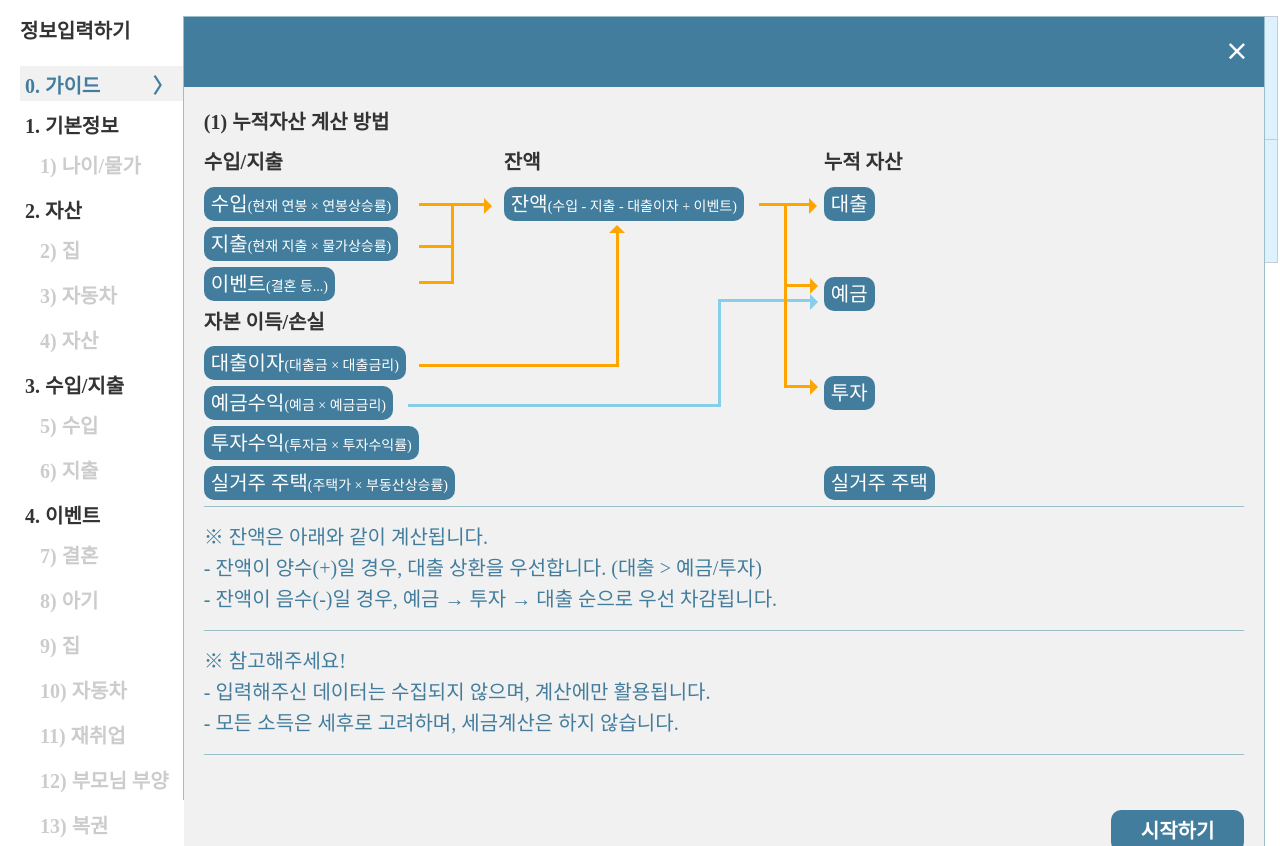
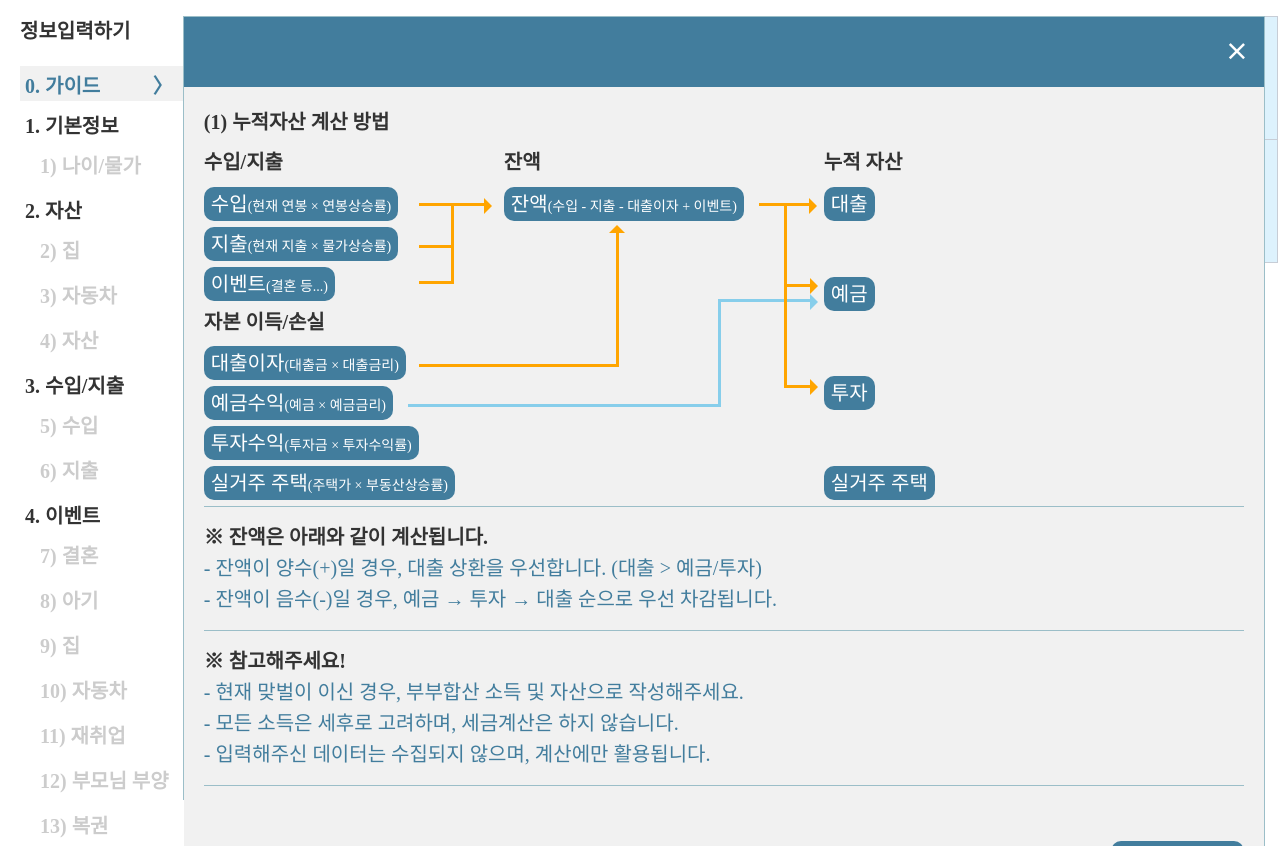
Before and after one commit to dnjseogns/cashflow, a React (Vite) app: page / in a window 1280 px wide. Both pictures are taken after a click on the button "100세까지 현금흐름 계산하기". Built offline with nearby package versions, Linux system fonts and the light colour scheme; a web font is replaced by a local one.

Commit message:
[FIX] 가이드 수정

```diff
--- a/src/components/cashflow/survey/GuideSurvey.jsx
+++ b/src/components/cashflow/survey/GuideSurvey.jsx
@@ -45,14 +45,15 @@ function GuideSurvey ({completeBtnClickCnt, commonCompleteLogic}){
                 {/*잔액 화살표3*/}
             </div>
             <div>
-                <p className='note'>※ 잔액은 아래와 같이 계산됩니다.</p>
+                <p className='question'>※ 잔액은 아래와 같이 계산됩니다.</p>
                 <p className='note'>- 잔액이 양수(+)일 경우, 대출 상환을 우선합니다. (대출 &gt; 예금/투자)</p>
                 <p className='note'>- 잔액이 음수(-)일 경우, 예금 → 투자 → 대출 순으로 우선 차감됩니다.</p>
             </div>
             <div>
-                <p className='note'>※ 참고해주세요!</p>
+                <p className='question'>※ 참고해주세요!</p>
+                <p className='note'>- 현재 맞벌이 이신 경우, 부부합산 소득 및 자산으로 작성해주세요.</p>
+                <p className='note'>- 모든 소득은 세후로 고려하며, 세금계산은 하지 않습니다.</p>
                 <p className='note'>- 입력해주신 데이터는 수집되지 않으며, 계산에만 활용됩니다.</p>
-                <p className='note'>- 모든 소득은 세후로 고려하며, 세금계산은 하지 않습니다.</p>
             </div>
         </Fragment>)
 }
```
Also changed, not shown: 1 other file (tests, documents, lock files or other folders).
